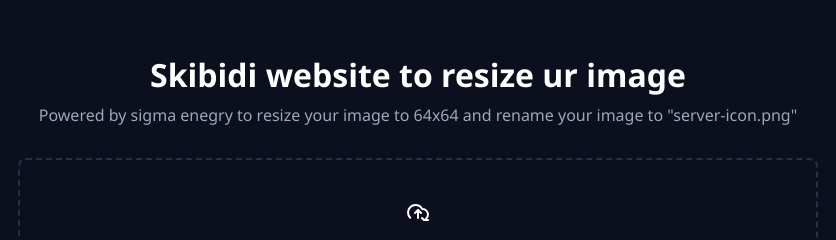
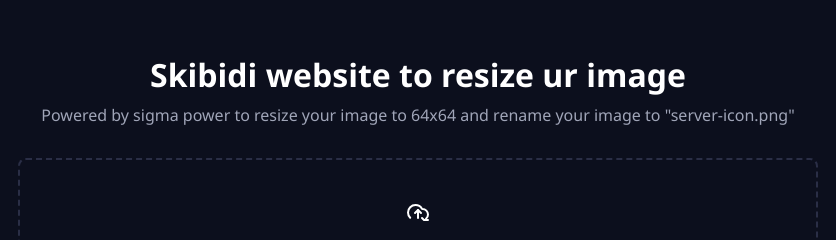
Before and after one commit to NotEnderVN/sigma-mc-icon-resizer, a plain HTML site: page index.html in a window 1280 px wide. Shown: the top 240 px of the page, 222-1058 px from the left. Drawn offline with Linux system fonts and the light colour scheme.

Commit message:
xin chao the gioi lan 3

```diff
--- a/index.html
+++ b/index.html
@@ -178,7 +178,7 @@
     <div class="container">
       <h1>Skibidi website to resize ur image</h1>
       <div class="subtitle">
-        Powered by sigma enegry to resize your image to 64x64 and rename
+        Powered by sigma power to resize your image to 64x64 and rename
         your image to "server-icon.png"
       </div>
 
```
